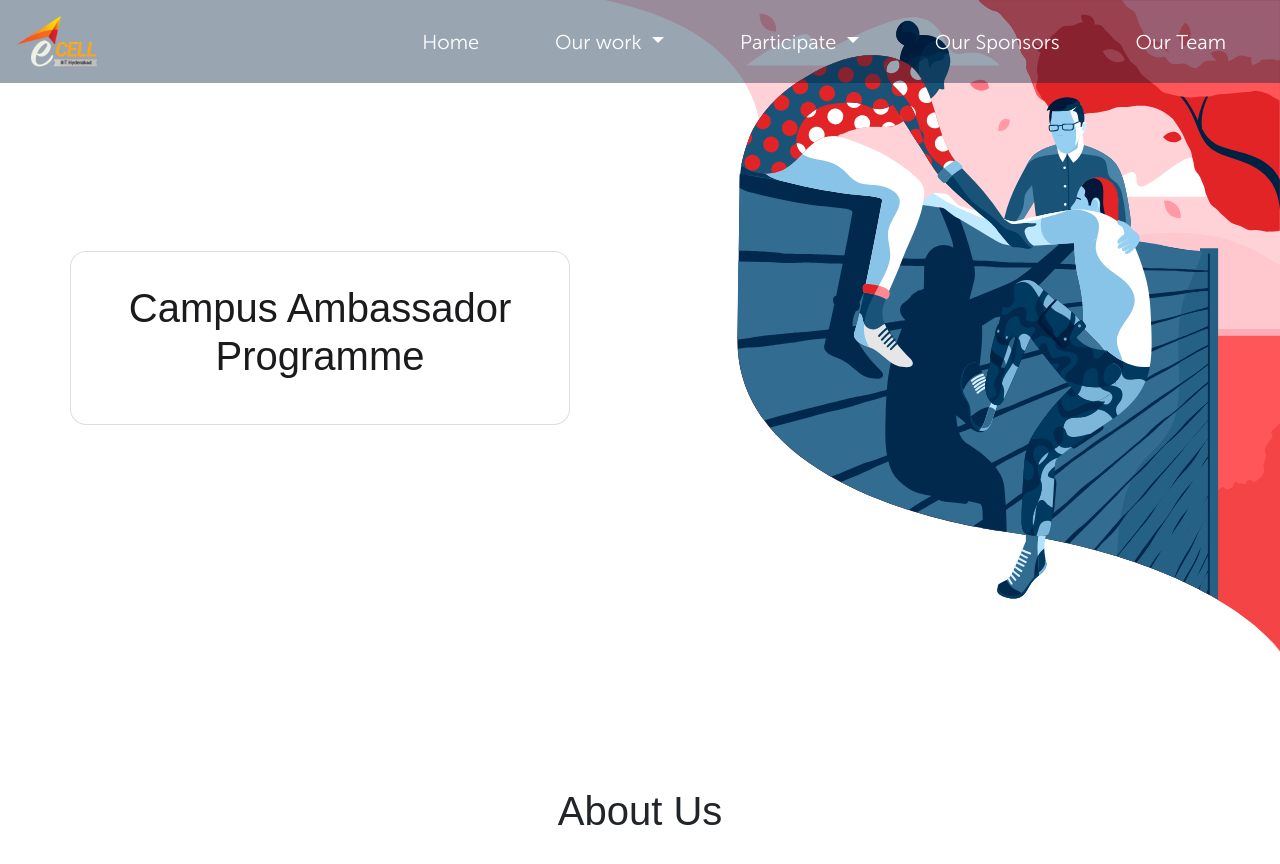
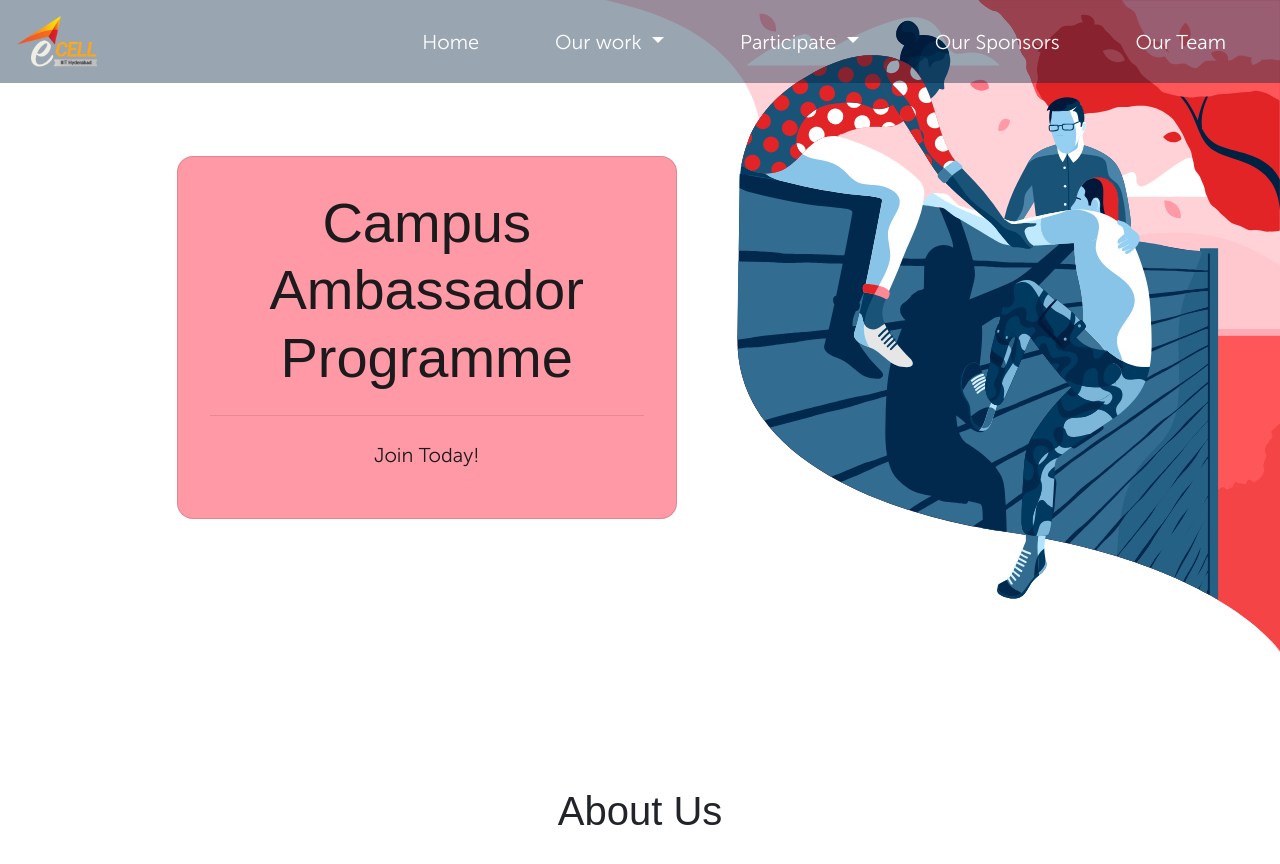
Before and after one commit to IIIT-ECell/website_2019, a Jekyll site: the page built from ca.html, in a window 1280 px wide and 900 px high. Shown: the top 864 px of the window. Built offline with Jekyll 4.4.1, drawn with Linux system fonts in a browser that asks for light colours; nearby versions of some CDN libraries; some web fonts are replaced; some of the changed text lies outside the part shown.

Commit message:
added reasons

```diff
--- a/_layouts/ca.html
+++ b/_layouts/ca.html
@@ -4,13 +4,15 @@
 <link rel="stylesheet" type="text/css" href="{{ site.baseurl }}/css/ca.css">
 <link rel="stylesheet" type="text/css" href="{{ site.baseurl }}/css/page.css">
 <header class="w-100 h-75">
-    <div class="container-fluid h-100 main-head">
-        <div class="row h-100">
-            <div class="col-xl-6 col-lg-7 col-md-8 col-12 h-100 w-100">
+    <div class="container-fluid h-100">
+        <div class="row h-100  jumbotron jumbotron-fluid main-head">
+            <div class="col-xl-8 col-lg-8 col-md-9 col-12 h-100 w-100">
                 <div class="container-fluid d-flex align-items-center justify-content-center w-100 h-100">
                     <div class="card text-center rounded-card card-width">
                         <div class="card-body card-push-sides">
-                            <h1 class="card-title">{{ page.title }}</h1>
+                            <h1 class="display-4">{{ page.title }}</h1>
+                            <hr class="my-4">
+                            <p class="lead">Join Today!</p>
                         </div>
                     </div>
                 </div>
--- a/ca.html
+++ b/ca.html
@@ -31,14 +31,38 @@
             <h1 class="p-3">Reasons to become a CA</h1>
         </div>
     </div>
-    <div class="row">
+    <div class="row text-justify">
         <div class="col-sm-6 col-md-3">
+            <div class="card rounded-card">
+                    <h2 class="px-2 m-2">Heading 1</h2>
+                    <p class="p-2 m-2">
+                    Lorem ipsum dolor sit amet, consectetur adipiscing elit, sed do eiusmod tempor incididunt ut labore et dolore magna aliqua. Ut enim ad minim veniam, quis nostrud exercitation ullamco laboris nisi ut aliquip ex ea commodo consequat. Duis aute irure dolor in reprehenderit in voluptate velit esse cillum dolore eu fugiat nulla pariatur.
+                </p>
+            </div>
         </div>
         <div class="col-sm-6 col-md-3">
+            <div class="card rounded-card">
+                <h2 class="px-2 m-2">Heading 1</h2>
+                <p class="p-2 m-2">
+                    Lorem ipsum dolor sit amet, consectetur adipiscing elit, sed do eiusmod tempor incididunt ut labore et dolore magna aliqua. Ut enim ad minim veniam, quis nostrud exercitation ullamco laboris nisi ut aliquip ex ea commodo consequat. Duis aute irure dolor in reprehenderit in voluptate velit esse cillum dolore eu fugiat nulla pariatur.
+                </p>
+            </div>
         </div>
         <div class="col-sm-6 col-md-3">
+            <div class="card rounded-card">
+                <h2 class="px-2 m-2">Heading 1</h2>
+                <p class="p-2 m-2">
+                    Lorem ipsum dolor sit amet, consectetur adipiscing elit, sed do eiusmod tempor incididunt ut labore et dolore magna aliqua. Ut enim ad minim veniam, quis nostrud exercitation ullamco laboris nisi ut aliquip ex ea commodo consequat. Duis aute irure dolor in reprehenderit in voluptate velit esse cillum dolore eu fugiat nulla pariatur.
+                </p>
+            </div>
         </div>
         <div class="col-sm-6 col-md-3">
+            <div class="card rounded-card">
+                    <h2 class="px-2 m-2">Heading 1</h2>
+                    <p class="p-2 m-2">
+                    Lorem ipsum dolor sit amet, consectetur adipiscing elit, sed do eiusmod tempor incididunt ut labore et dolore magna aliqua. Ut enim ad minim veniam, quis nostrud exercitation ullamco laboris nisi ut aliquip ex ea commodo consequat. Duis aute irure dolor in reprehenderit in voluptate velit esse cillum dolore eu fugiat nulla pariatur.
+                </p>
+            </div>
         </div>
     </div>
 </div>
--- a/css/ca.css
+++ b/css/ca.css
@@ -1,6 +1,8 @@
 ---
 ---
-
+.card-width{
+    background-color: #FF99A5;
+}
 .main-head{
     position: relative;
     background: url('{{ site.baseurl }}/assets/imgs/ca.svg');
```
